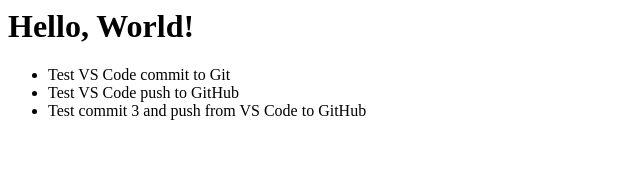
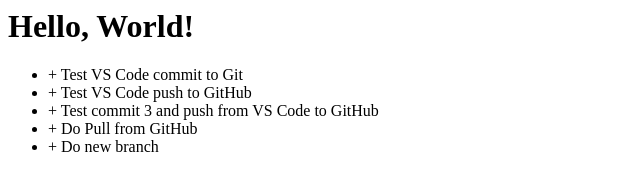
Before and after one commit to site100ru/test-project, a plain HTML site: page index.html in a window 1280 px wide. Shown: the whole page, without its empty margins (0-640 px from the left). Drawn offline with Linux system fonts and the light colour scheme.

Commit message:
Commit 4

```diff
--- a/index.html
+++ b/index.html
@@ -1,6 +1,8 @@
 <h1>Hello, World!</h1>
 <ul>
-    <li>Test VS Code commit to Git</li>
-    <li>Test VS Code push to GitHub</li>
-    <li>Test commit 3 and push from VS Code to GitHub</li>
+    <li>+ Test VS Code commit to Git</li>
+    <li>+ Test VS Code push to GitHub</li>
+    <li>+ Test commit 3 and push from VS Code to GitHub</li>
+    <li>+ Do Pull from GitHub</li>
+    <li>+ Do new branch</li>
 </ul>
```
